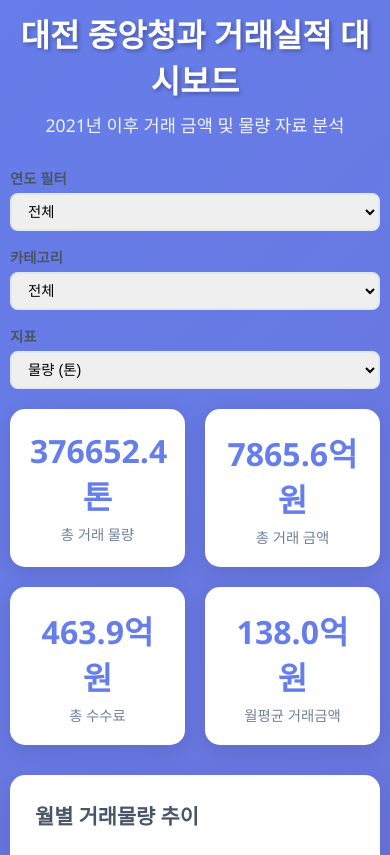
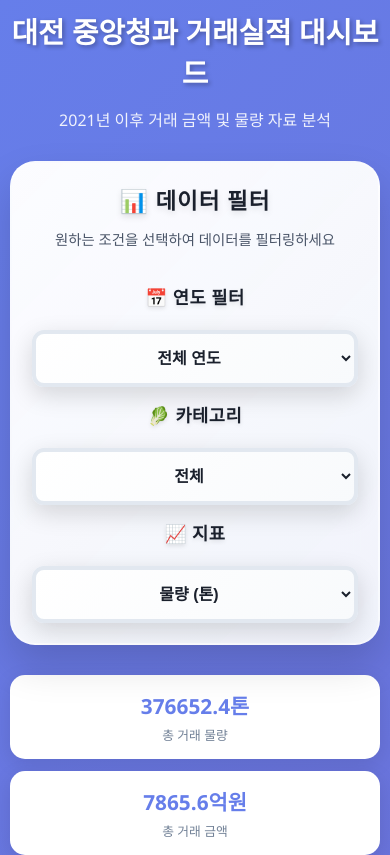
Before and after one commit to SongT-50/trade-dashboard, a website: page index.html in a window 390 px wide. Shown: the top 855 px of the page. Drawn offline with nearby package versions, Linux system fonts and the light colour scheme.

Commit message:
Update index.html

```diff
--- a/index.html
+++ b/index.html
@@ -108,35 +108,71 @@
 
         .controls {
             display: flex;
-            gap: 15px;
-            margin-bottom: 20px;
+            gap: 30px;
+            margin-bottom: 40px;
             flex-wrap: wrap;
             align-items: center;
+            justify-content: center;
+            background: linear-gradient(135deg, rgba(255, 255, 255, 0.98), rgba(248, 250, 252, 0.95));
+            padding: 40px;
+            border-radius: 25px;
+            box-shadow: 0 20px 40px rgba(0,0,0,0.15);
+            backdrop-filter: blur(15px);
+            border: 2px solid rgba(255, 255, 255, 0.3);
         }
 
         .control-group {
             display: flex;
             flex-direction: column;
-            gap: 5px;
+            gap: 15px;
+            min-width: 200px;
+            text-align: center;
         }
 
         .control-group label {
-            font-weight: 600;
-            color: #4a5568;
-            font-size: 0.9rem;
+            font-weight: 800;
+            color: #1a202c;
+            font-size: 1.4rem;
+            text-align: center;
+            margin-bottom: 10px;
+            text-shadow: 0 2px 4px rgba(0,0,0,0.1);
+            letter-spacing: 0.5px;
         }
 
         select, input {
-            padding: 8px 12px;
-            border: 2px solid #e2e8f0;
-            border-radius: 8px;
-            font-size: 0.9rem;
-            transition: border-color 0.3s ease;
+            padding: 20px 25px;
+            border: 4px solid #e2e8f0;
+            border-radius: 15px;
+            font-size: 1.3rem;
+            font-weight: 700;
+            background: linear-gradient(135deg, #ffffff, #f8fafc);
+            color: #1a202c;
+            transition: all 0.4s ease;
+            cursor: pointer;
+            box-shadow: 0 8px 25px rgba(0,0,0,0.15);
+            min-height: 60px;
+            text-align: center;
+        }
+
+        select:hover, input:hover {
+            border-color: #667eea;
+            transform: translateY(-3px) scale(1.02);
+            box-shadow: 0 12px 30px rgba(102, 126, 234, 0.25);
+            background: linear-gradient(135deg, #ffffff, #f0f4ff);
         }
 
         select:focus, input:focus {
             outline: none;
             border-color: #667eea;
+            transform: translateY(-3px) scale(1.02);
+            box-shadow: 0 12px 30px rgba(102, 126, 234, 0.35);
+            background: linear-gradient(135deg, #ffffff, #f0f4ff);
+        }
+
+        select option {
+            padding: 15px;
+            font-size: 1.2rem;
+            font-weight: 600;
         }
 
         .data-table {
@@ -200,32 +236,162 @@
 
         @media (max-width: 768px) {
             .container {
-                padding: 10px;
+                padding: 15px;
             }
 
             .header h1 {
-                font-size: 2rem;
+                font-size: 2.2rem;
+                margin-bottom: 15px;
+            }
+
+            .header p {
+                font-size: 1rem;
             }
 
             .dashboard {
                 grid-template-columns: 1fr;
+                gap: 25px;
             }
 
             .stats-grid {
-                grid-template-columns: repeat(auto-fit, minmax(150px, 1fr));
+                grid-template-columns: repeat(2, 1fr);
+                gap: 15px;
+            }
+
+            .stat-card {
+                padding: 15px;
+            }
+
+            .stat-value {
+                font-size: 1.5rem;
+            }
+
+            .stat-label {
+                font-size: 0.8rem;
             }
 
             .controls {
                 flex-direction: column;
                 align-items: stretch;
+                gap: 20px;
+                padding: 25px;
+                margin-bottom: 30px;
+            }
+
+            .controls h2 {
+                font-size: 1.6rem !important;
+                margin-bottom: 15px !important;
+            }
+
+            .controls p {
+                font-size: 1rem !important;
+            }
+
+            .control-group {
+                min-width: auto;
+            }
+
+            .control-group label {
+                font-size: 1.2rem;
+                text-align: center;
+                margin-bottom: 8px;
+            }
+
+            select, input {
+                padding: 18px 20px;
+                font-size: 1.1rem;
+                border-radius: 12px;
+                min-height: 55px;
+            }
+
+            .card {
+                padding: 20px;
+            }
+
+            .card h3 {
+                font-size: 1.2rem;
+                margin-bottom: 15px;
+            }
+
+            .chart-container {
+                height: 300px;
+            }
+
+            .data-table {
+                margin-top: 25px;
+            }
+
+            .table-header {
+                padding: 15px;
+                font-size: 1.1rem;
             }
 
             table {
-                font-size: 0.8rem;
+                font-size: 0.75rem;
             }
 
             th, td {
-                padding: 8px 10px;
+                padding: 8px 6px;
+            }
+        }
+
+        @media (max-width: 480px) {
+            .container {
+                padding: 10px;
+            }
+
+            .header h1 {
+                font-size: 1.8rem;
+            }
+
+            .stats-grid {
+                grid-template-columns: 1fr;
+                gap: 12px;
+            }
+
+            .stat-value {
+                font-size: 1.3rem;
+            }
+
+            .controls {
+                padding: 20px;
+                gap: 15px;
+            }
+
+            .controls h2 {
+                font-size: 1.4rem !important;
+                margin-bottom: 12px !important;
+            }
+
+            .controls p {
+                font-size: 0.9rem !important;
+            }
+
+            .control-group label {
+                font-size: 1.1rem;
+                margin-bottom: 6px;
+            }
+
+            select, input {
+                padding: 15px 18px;
+                font-size: 1rem;
+                min-height: 50px;
+            }
+
+            .card {
+                padding: 15px;
+            }
+
+            .chart-container {
+                height: 250px;
+            }
+
+            table {
+                font-size: 0.7rem;
+            }
+
+            th, td {
+                padding: 6px 4px;
             }
         }
     </style>
@@ -238,14 +404,18 @@
         </div>
 
         <div class="controls">
+            <div style="width: 100%; text-align: center; margin-bottom: 20px;">
+                <h2 style="color: #1a202c; font-size: 2rem; font-weight: 800; margin: 0; text-shadow: 0 3px 6px rgba(0,0,0,0.1); letter-spacing: 1px;">📊 데이터 필터</h2>
+                <p style="color: #4a5568; font-size: 1.1rem; margin: 10px 0 0 0; font-weight: 500;">원하는 조건을 선택하여 데이터를 필터링하세요</p>
+            </div>
             <div class="control-group">
-                <label for="yearFilter">연도 필터</label>
+                <label for="yearFilter">📅 연도 필터</label>
                 <select id="yearFilter">
-                    <option value="all">전체</option>
+                    <option value="all">전체 연도</option>
                 </select>
             </div>
             <div class="control-group">
-                <label for="categoryFilter">카테고리</label>
+                <label for="categoryFilter">🥬 카테고리</label>
                 <select id="categoryFilter">
                     <option value="all">전체</option>
                     <option value="vegetable">채소</option>
@@ -254,7 +424,7 @@
                 </select>
             </div>
             <div class="control-group">
-                <label for="metricFilter">지표</label>
+                <label for="metricFilter">📈 지표</label>
                 <select id="metricFilter">
                     <option value="amount">물량 (톤)</option>
                     <option value="value">금액 (억원)</option>
```
